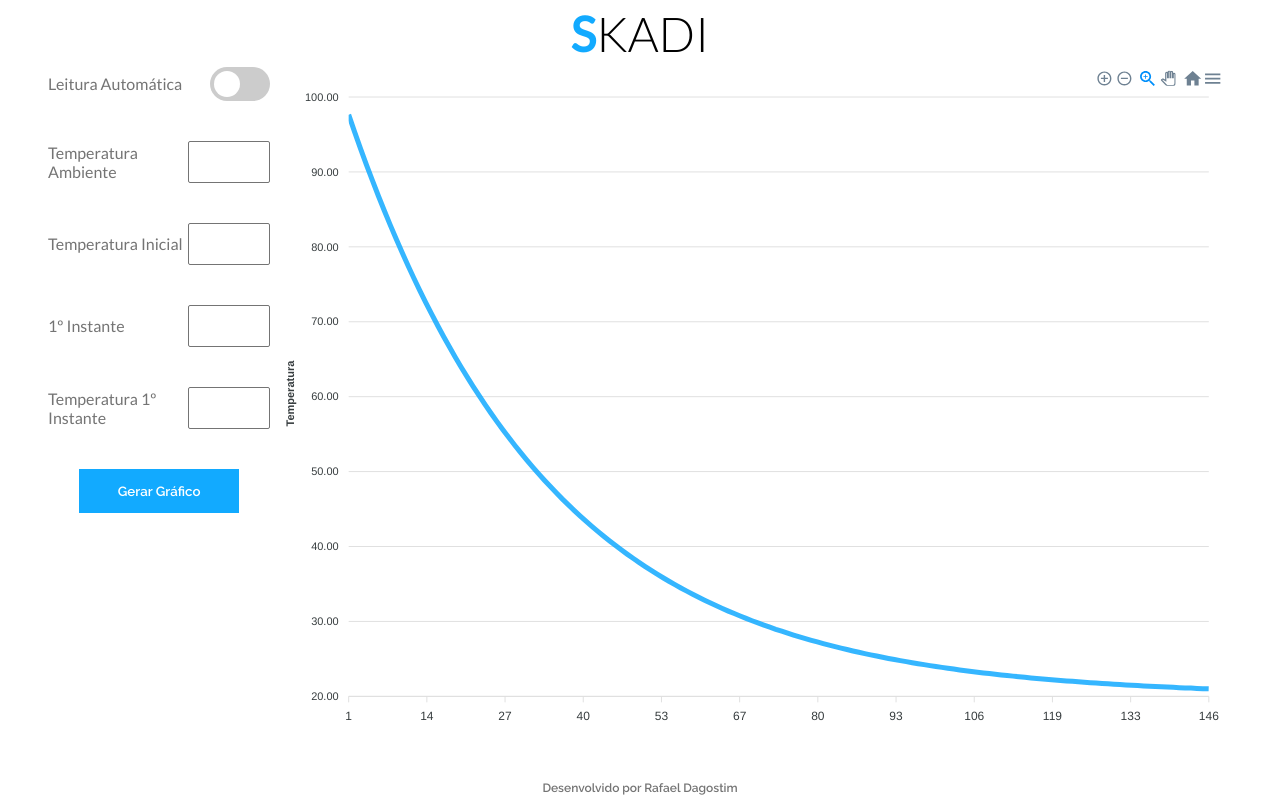
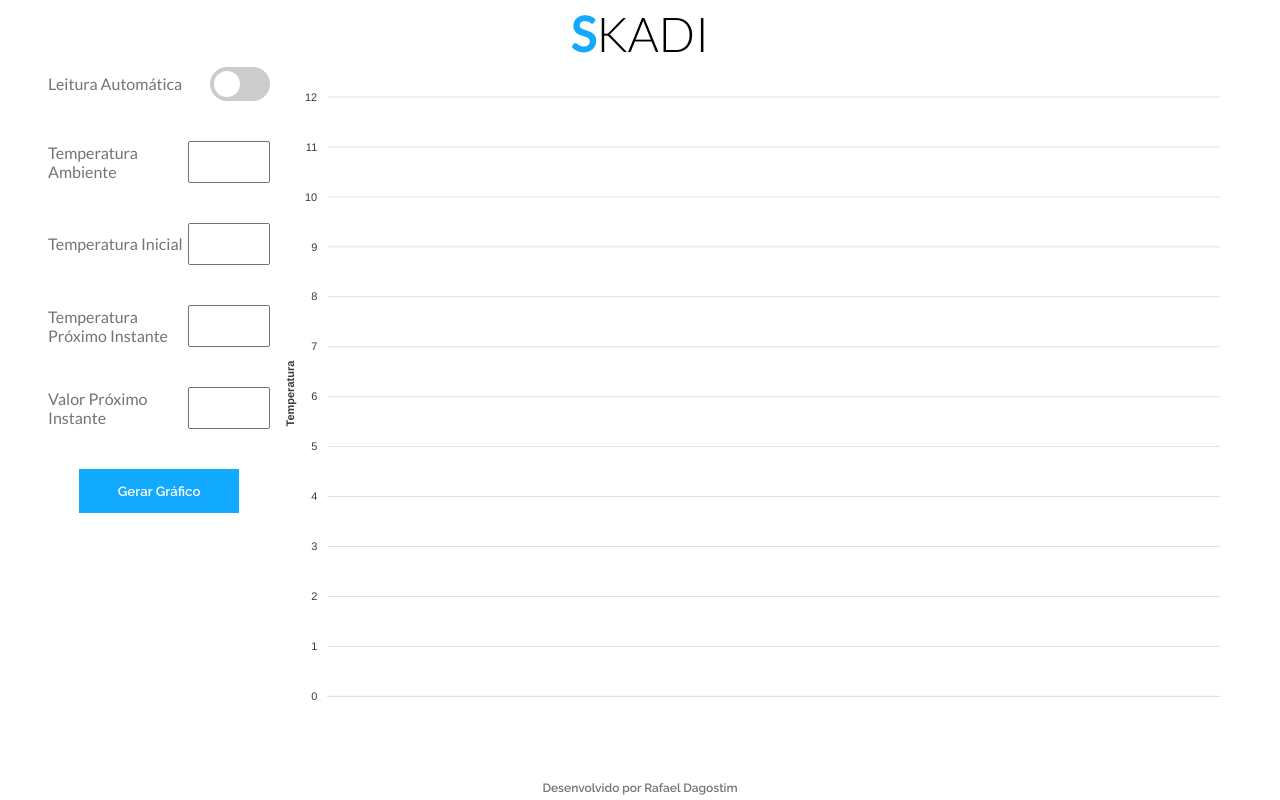
Before and after one commit to Rafael-Dagostim/skadi, a React (Create React App) app: page / in a window 1280 px wide. Built offline with nearby package versions, Linux system fonts and the light colour scheme; the HTML template or start-up script is replaced by a standard one.

Commit message:
Gráfico finalizado

```diff
--- a/package.json
+++ b/package.json
@@ -14,6 +14,7 @@
     "react": "^18.2.0",
     "react-apexcharts": "^1.4.0",
     "react-dom": "^18.2.0",
+    "react-hook-form": "^7.32.2",
     "react-scripts": "^5.0.1",
     "typescript": "^4.7.4",
     "web-vitals": "^2.1.4"
--- a/src/App.css
+++ b/src/App.css
@@ -76,7 +76,7 @@ article {
 
 }
 
-article > aside {
+article > form {
   display: flex;
   flex-direction: column;
   width: 20%;
--- a/src/App.tsx
+++ b/src/App.tsx
@@ -2,7 +2,15 @@ import "./App.css";
 import { Toggle } from "./components/Toggle/Index";
 import { useState } from "react";
 import { Dashboard } from "./components/Dashboard";
+import { useForm } from "react-hook-form";
+import { ApexOptions } from "apexcharts";
 
+interface formSubmit {
+  Tamb: number;
+  T0: number;
+  T1: number;
+  t1: number;
+}
 function App() {
   const resolveTemperature = (
     Tamb: number,
@@ -34,8 +42,6 @@ function App() {
     T1: number,
     t1: number
   ) => {
-    let k = Math.log((T1 - Tamb) / (T0 - Tamb)) / t1;
-    k = Math.round(k * 100) / 100;
     const coolingData: { x: number; y: number }[] = [];
 
     let i = 1;
@@ -52,19 +58,13 @@ function App() {
 
   const [automaticReading, setAutomaticReading] = useState<boolean>(false);
 
-  const [Tamb, setAmbientTemperature] = useState<number>(20);
-
-  const [T0, setInitialTemperature] = useState<number>(100);
-
-  const [t1, setFirstInstant] = useState<number>(5);
-
-  const [T1, setFirstInstantTemperature] = useState<number>(90);
-
   const [coolingData, setCoolingData] = useState<{ x: number; y: number }[]>(
-    generateCoolingData(Tamb, T0, T1, t1)
+    []
   );
 
-  const options = {
+  const { handleSubmit, register } = useForm<formSubmit>();
+
+  const options: ApexOptions  = {
     colors: ["#12AAFF", "#002d47"],
 
     xaxis: {
@@ -81,13 +81,20 @@ function App() {
     ],
   };
 
-  const series = [
+  const series: ApexOptions['series'] = [
     {
       name: "Temp",
       type: "line",
       data: coolingData,
     },
   ];
+
+  const updateChartData = (data: formSubmit) => {
+    const { Tamb, T0, T1, t1 } = data;
+    const newData = generateCoolingData(Number(Tamb), Number(T0), Number(T1), Number(t1))
+    console.log(newData)
+    setCoolingData(newData);
+  };
 
   return (
     <main>
@@ -97,7 +104,7 @@ function App() {
         </h1>
       </header>
       <article>
-        <aside>
+        <form onSubmit={handleSubmit(updateChartData)}>
           <div className="LabelInput">
             <label>Leitura Automática</label>
             <Toggle />
@@ -105,49 +112,33 @@ function App() {
 
           <div className="LabelInput">
             <label>Temperatura Ambiente</label>
-            <input
-              type="number"
-              onChange={(e: any) =>
-                setAmbientTemperature(Number(e.target.value))
-              }
-            />
+            <input {...register('Tamb', { required: true })} type="number" />
           </div>
 
           <div className="LabelInput">
             <label>Temperatura Inicial</label>
-            <input
-              type="number"
-              onChange={(e: any) =>
-                setInitialTemperature(Number(e.target.value))
-              }
-            />
+            <input {...register('T0', { required: true })} type="number" />
           </div>
 
           <div className="LabelInput">
-            <label>1º Instante</label>
-            <input
-              type="number"
-              onChange={(e: any) => setFirstInstant(Number(e.target.value))}
-            />
+            <label>Temperatura Próximo Instante</label>
+            <input {...register('T1', { required: true })} type="number" />
           </div>
 
           <div className="LabelInput">
-            <label>Temperatura 1º Instante</label>
-            <input
-              type="number"
-              onChange={(e: any) =>
-                setFirstInstantTemperature(Number(e.target.value))
-              }
-            />
+            <label>Valor Próximo Instante</label>
+            <input {...register('t1', { required: true })} type="number" />
           </div>
+
           <div className="btn-div">
-            <button>Gerar Gráfico</button>
+            <button type="submit">Gerar Gráfico</button>
           </div>
-        </aside>
-        <div className='Teste'>
+        </form>
+        <div className="Teste">
           <Dashboard options={options} series={series}></Dashboard>
         </div>
       </article>
+
       <footer>
         <p>Desenvolvido por Rafael Dagostim</p>
       </footer>
```
Also changed, not shown: 1 other file (tests, documents, lock files or other folders).
